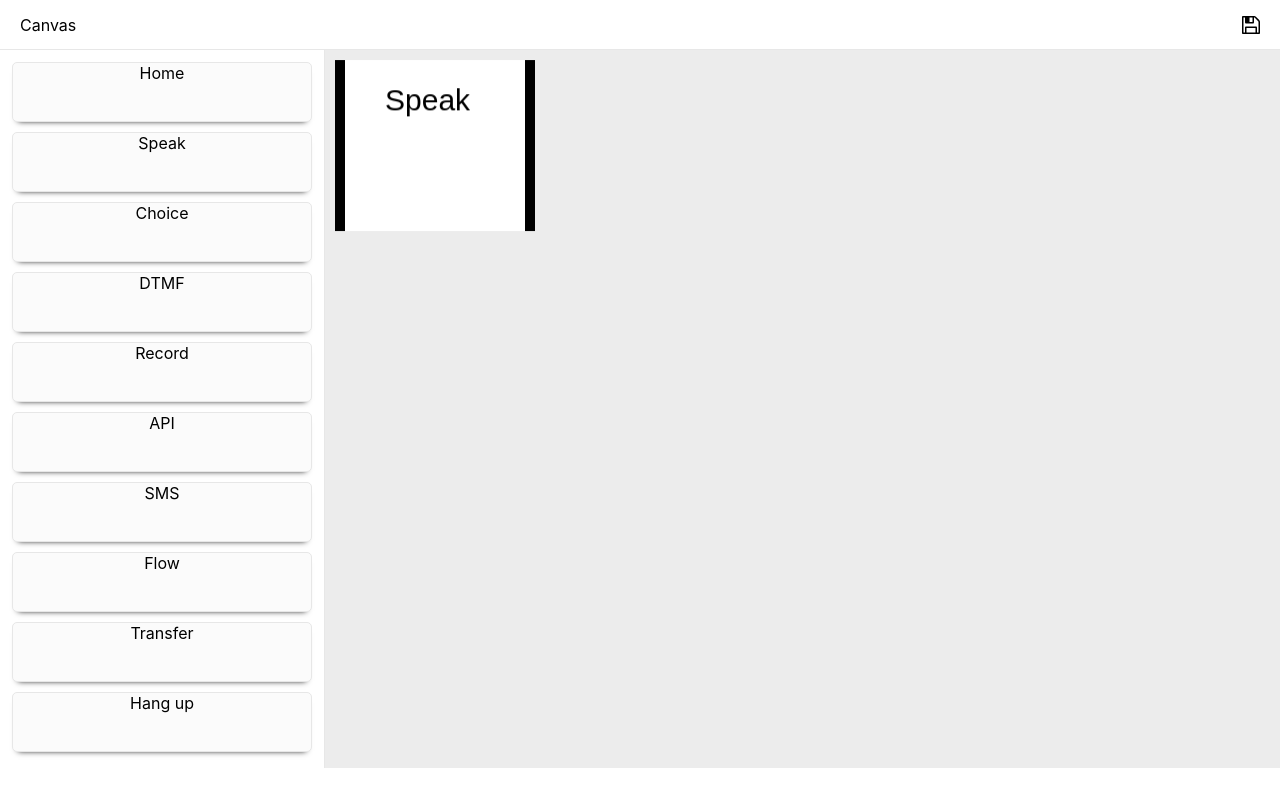
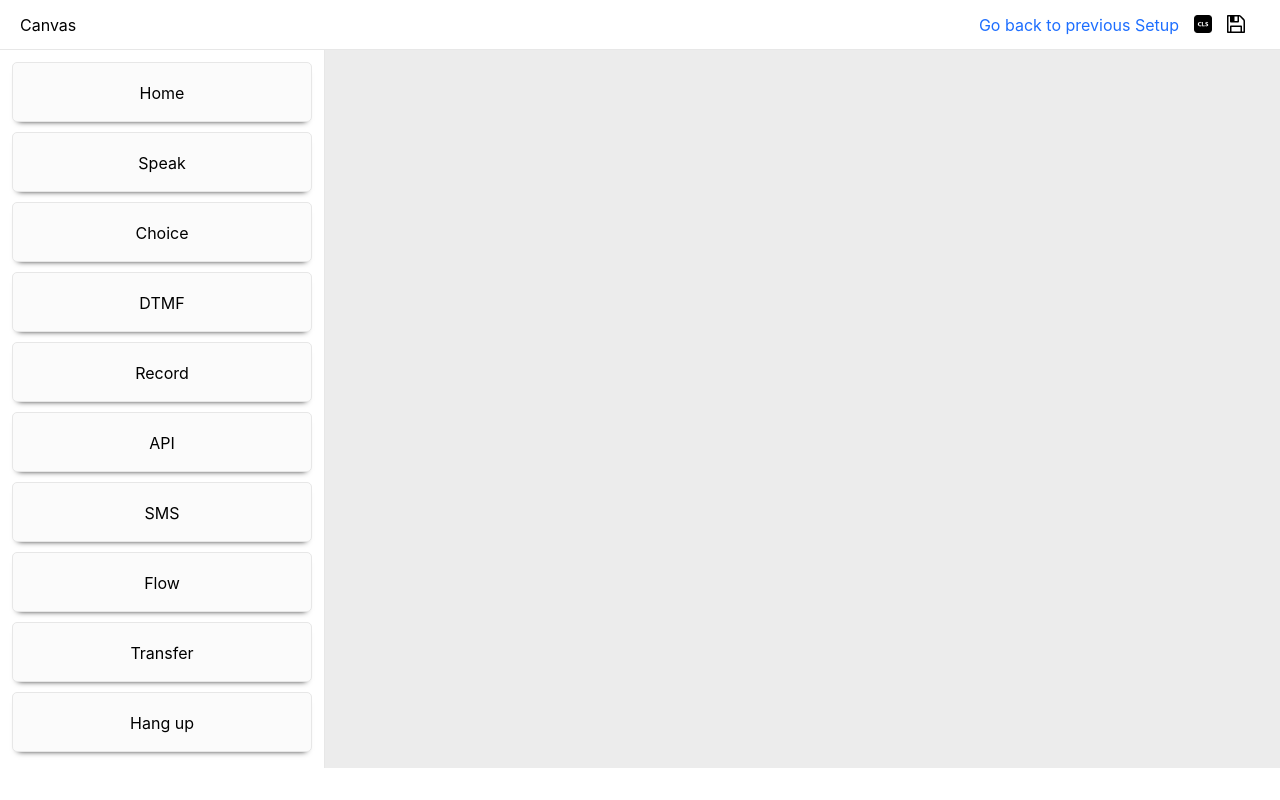
Before and after one commit to JayanthMughil/flow-chart-generater, a React (Create React App) app: page / in a window 1280 px wide. Built offline with nearby package versions, Linux system fonts and the light colour scheme.

Commit message:
save and clearscreen feature

```diff
--- a/src/app/App.js
+++ b/src/app/App.js
@@ -1,8 +1,10 @@
 import React, {Component} from 'react';
 import { boxTitles } from "./constants";
 import { CustomDet } from "./customDetails";
+import ReactTooltip from 'react-tooltip';
 import '../css/App.css';
 import saveLogo from "../images/save-file-option.svg";
+import clsLogo from "../images/cls.png";
 
 const home = "Home", hang="Hang up";
 
@@ -22,17 +24,14 @@ class App extends Component{
       openCustomBox: false,
       customBoxObj: null
     }
-    this.boxes = [{
-        x: 10,
-        y: 10,
-        width: 200,
-        height: 170,
-        fill: '#ffffff',
-        text: boxTitles[1],
-        extraDet: "",
-        connInds:[],
-        inInds: []
-      }];
+    if (typeof(Storage) !== "undefined") {
+      let storedBoxes = JSON.parse(localStorage.getItem("lastSaved"));
+      if (Array.isArray(storedBoxes)) {
+        this.boxes = storedBoxes;
+      } else {
+        this.boxes = [];
+      }
+    }
   }
 
   componentDidMount = () => {
@@ -166,10 +165,10 @@ class App extends Component{
   }
 
   drawAllBoxes = () => {
+    this.connectAllBoxes();
     for (let i = 0; i < this.boxes.length; i++) {
       this.drawRect(this.boxes[i]);
     }
-    this.connectAllBoxes();
   }
 
   drawRect = (dimen) => {
@@ -364,26 +363,68 @@ class App extends Component{
     this.closeBox();
   }
 
+  saveProgress = () => {
+    if (typeof(Storage) !== "undefined") {
+      localStorage.setItem("lastSaved", JSON.stringify(this.boxes));
+      alert("The current setup has been saved !")
+    }
+  }
+
+  showPreviousSetup = () => {
+    if (typeof(Storage) !== "undefined") {
+      let store = JSON.parse(localStorage.getItem("lastSaved"));
+      if (Array.isArray(store)) {
+        this.boxes = store;
+      } else {
+        this.boxes = [];
+      }
+      this.clearRect();
+      this.drawAllBoxes();
+    }
+  }
+
+  clearCanvas = () => {
+    // eslint-disable-next-line no-restricted-globals
+    if (confirm("Are you sure you want to clear the canvas ?")) {
+      if (typeof(Storage) !== "undefined") {
+        this.boxes = [];
+        localStorage.clear();
+        this.clearRect();
+        this.drawAllBoxes();
+      }
+    }
+  }
+
   render () {
     return (
       <>
           <div className="OverallWrapper">
             <div className="topBar">
               Canvas
-              <div className="saveIcon">
-                <img src={saveLogo} alt="" />
+              <div className="rightWrapper">
+                <div className="link" onClick={this.showPreviousSetup}>
+                  Go back to previous Setup
+                </div>
+                <div className="saveIcon" data-tip="Clear the canvas" onClick={this.clearCanvas} style={{cursor: "pointer"}}>
+                  <img src={clsLogo} alt="" />
+                </div>
+                <div className="saveIcon" data-tip="Save the current setup" onClick={this.saveProgress} style={{cursor: "pointer"}}>
+                  <img src={saveLogo} alt="" />
+                </div>
               </div>
             </div>
             <div className="blockWrapper">
               <div className="pageWrapper">
                 <div className="navBlk">
-                <div className="navContainer">
+                  <div className="navContainer">
                       {boxTitles.map((title, index) => {
                           return (
                               <div key={index} className={`navBox ${(this.state.isHomeAdded && title === home) || (this.state.isHangoutAdded && title === hang) ? "disabled" : ""}`}
                               onClick={() => this.createBox(title)}
                               >
-                                      {title}
+                                      <div className="iconWrapper">
+                                         {title}
+                                      </div>
                               </div>
                           )
                       })}
@@ -404,6 +445,7 @@ class App extends Component{
           </div>
         </div>
         {this.state.openCustomBox ? <CustomDet saveCustomDetail={this.saveCustomDetail} boxDet={this.boxes[this.state.customBoxObj]}/> : ""}
+        <ReactTooltip />
       </>
     );
   }
--- a/src/css/App.css
+++ b/src/css/App.css
@@ -30,6 +30,23 @@ button {
     line-height: 50px;
     text-align: center;
     cursor: pointer;
+}
+
+.iconWrapper {
+    padding-top: 20px;
+    padding-bottom: 20px;
+}
+
+.rightWrapper {
+    margin-left: auto;
+    padding-right: 20px;
+    display: flex;
+}
+
+.link {
+    color: #1d6eff;
+    cursor: pointer;
+    padding-right: 15px;
 }
 
 .OverallWrapper {
@@ -80,8 +97,7 @@ button {
 .saveIcon {
     height: 18px;
     width: 18px;
-    margin-left: auto;
-    padding-right: 20px;
+    padding-right: 15px;
 }
 
 .navContainer {
@@ -93,6 +109,7 @@ button {
     padding-bottom: 2px;
     border-right: #e7e7e7 1px solid;
     box-sizing: border-box;
+    text-align: center;
 }
 
 .navBox {
```
Also changed, not shown: src/images/cls.png (added).
